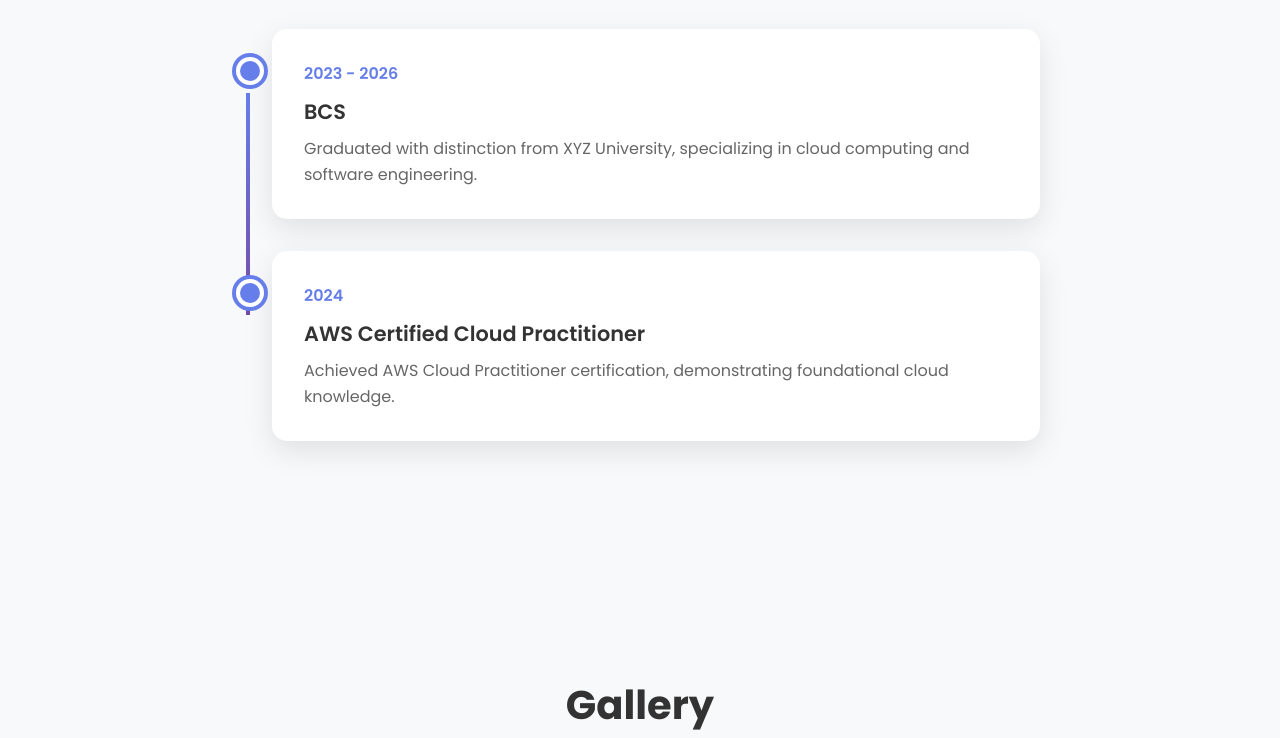
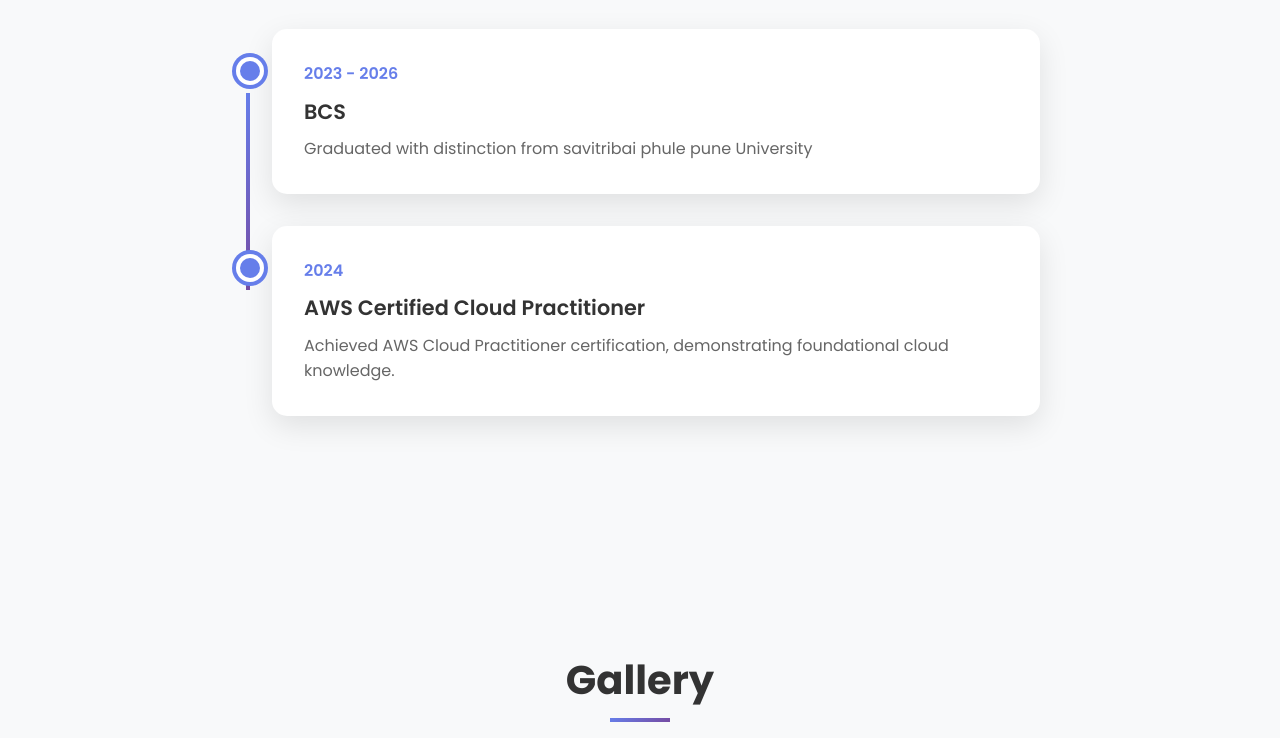
Before and after one commit to Shubhangivarkhade/Myportfoliowepsite, a plain HTML site: page index.html in a window 1280 px wide. Shown: the part 1920-2658 px from the top of the page. Drawn offline with Linux system fonts and the light colour scheme.

Commit message:
Update index.html

```diff
--- a/index.html
+++ b/index.html
@@ -707,7 +707,7 @@
                 <div class="timeline-item fade-in">
                     <div class="timeline-date">2023 - 2026</div>
                     <h3 class="timeline-title">BCS </h3>
-                    <p class="timeline-desc">Graduated with distinction from XYZ University, specializing in cloud computing and software engineering.</p>
+                    <p class="timeline-desc">Graduated with distinction from savitribai phule pune University</p>
                 </div>
                 <div class="timeline-item fade-in">
                     <div class="timeline-date">2024</div>
```
